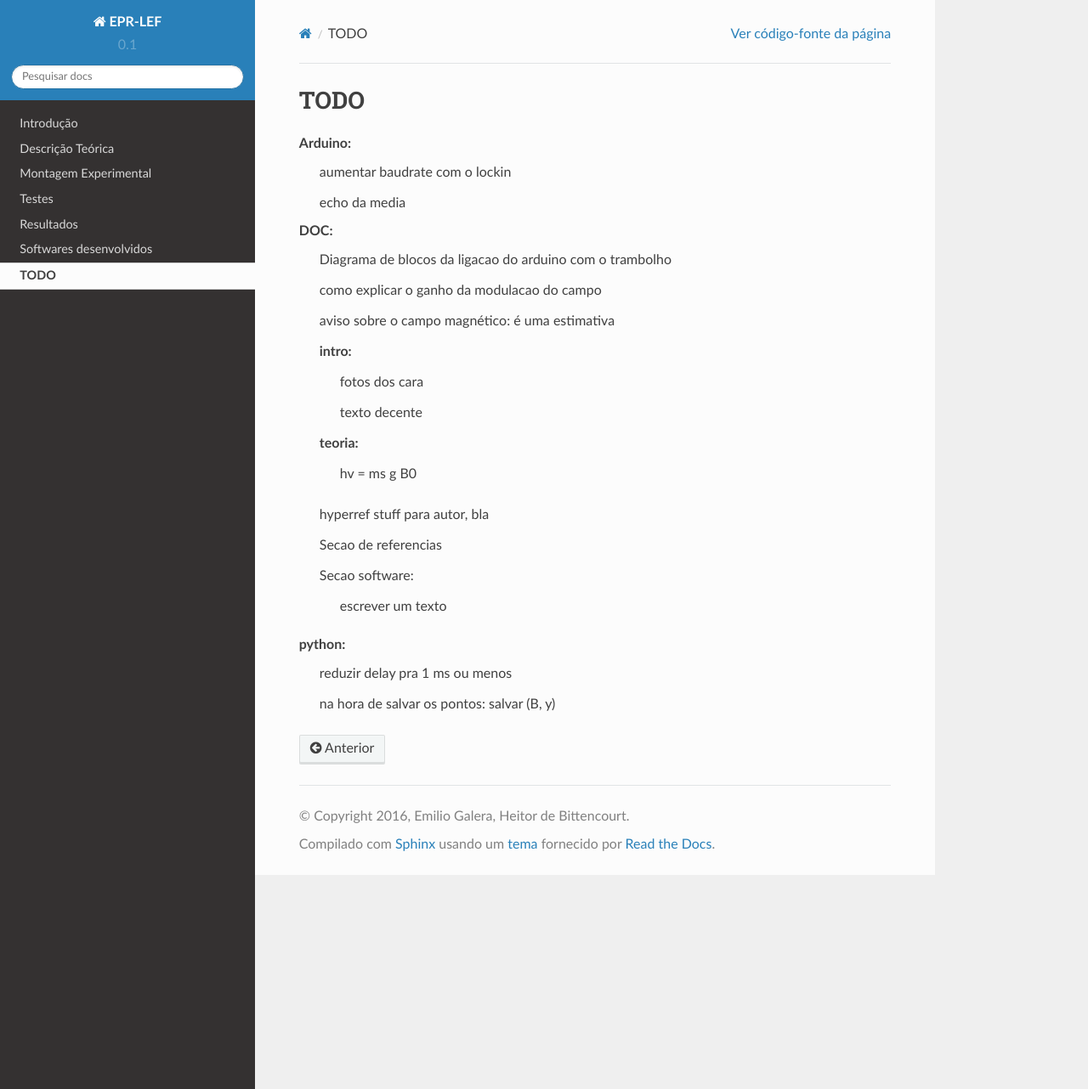
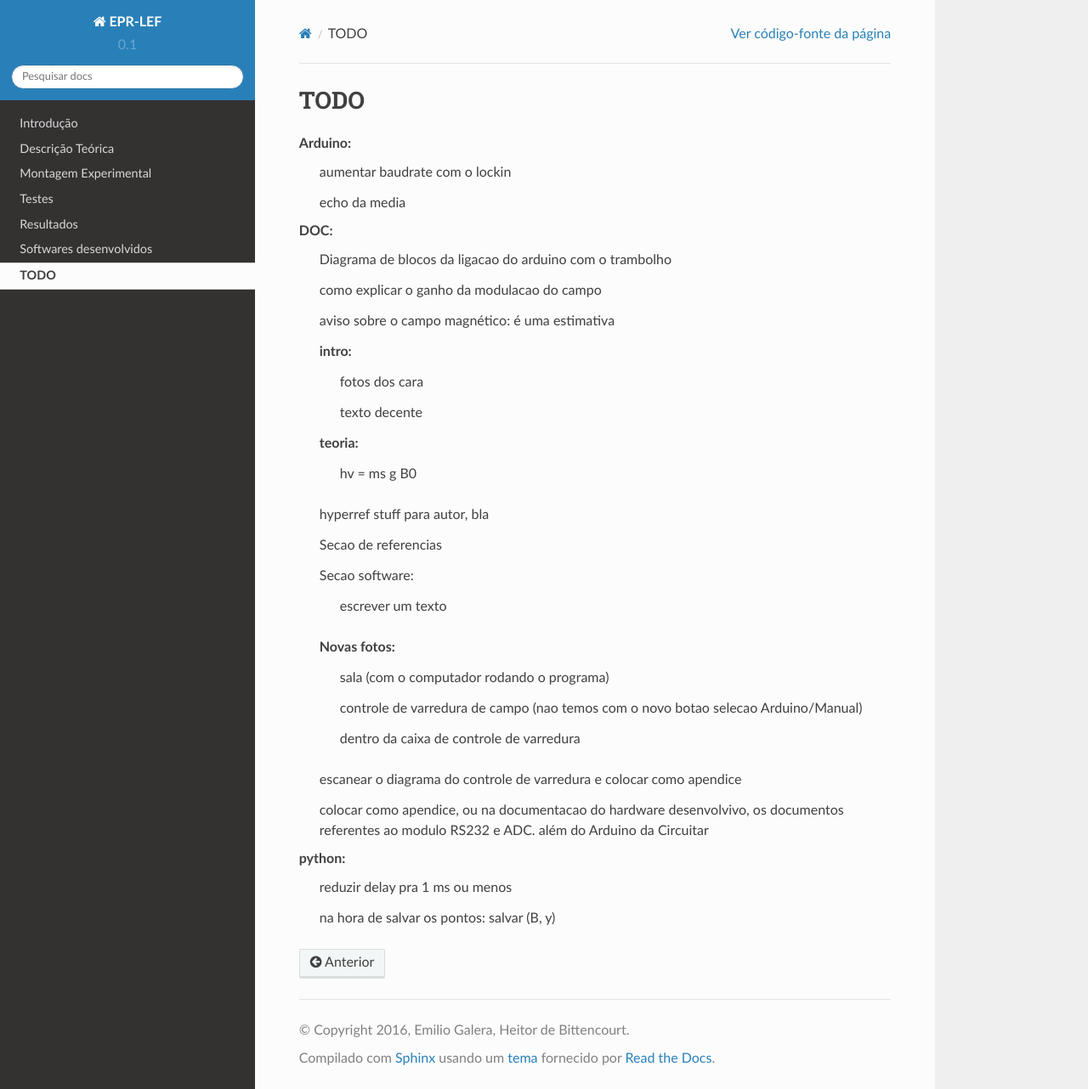
Before and after one commit to heitorPB/EPR-LEF, a Sphinx documentation site: the page built from doc/TODO.rst, in a window 1280 px wide and 1282 px high. Shown: the whole window at 85% size. Built offline with Sphinx 7.4.7 and the Read the Docs theme 2.0.0, drawn with Linux system fonts in a browser that asks for light colours; some of the changed lines change nothing that is shown.

Commit message:
TODO updated

```diff
--- a/doc/TODO.rst
+++ b/doc/TODO.rst
@@ -30,6 +30,17 @@ DOC:
 
 		escrever um texto
 
+	Novas fotos:
+		sala (com o computador rodando o programa)
+
+		controle de varredura de campo (nao temos com o novo botao selecao Arduino/Manual)
+
+		dentro da caixa de controle de varredura
+
+	escanear o diagrama do controle de varredura e colocar como apendice
+
+        colocar como apendice, ou na documentacao do hardware desenvolvivo, os documentos referentes ao modulo RS232 e ADC. além do Arduino da Circuitar
+
 python:
 	reduzir delay pra 1 ms ou menos
 
--- a/doc/conf.py
+++ b/doc/conf.py
@@ -262,7 +262,19 @@ latex_elements = {
 
      # Additional stuff for the LaTeX preamble.
      #
-      'preamble': '\usepackage[section]{placeins}',
+      'preamble': '''\
+                     \\usepackage[section]{placeins}
+                     \\hypersetup{unicode=true,
+                                  bookmarks=true,
+                                  pdfdisplaydoctitle=true,
+                                  pdfauthor={Emilio Galera, Heitor de Bittencourt},
+                                  pdftitle={Trambolhino},
+                                  pdfsubject={EPR},
+                                  pdfkeywords={Trambolhino, EPR, LEF},
+                                  pdfproducer={Sphinx and Latex with hyperref},
+                                  pdfcreator={pdflatex}
+                                  }
+                     ''',
 
      # Latex figure (float) alignment
      #
```
